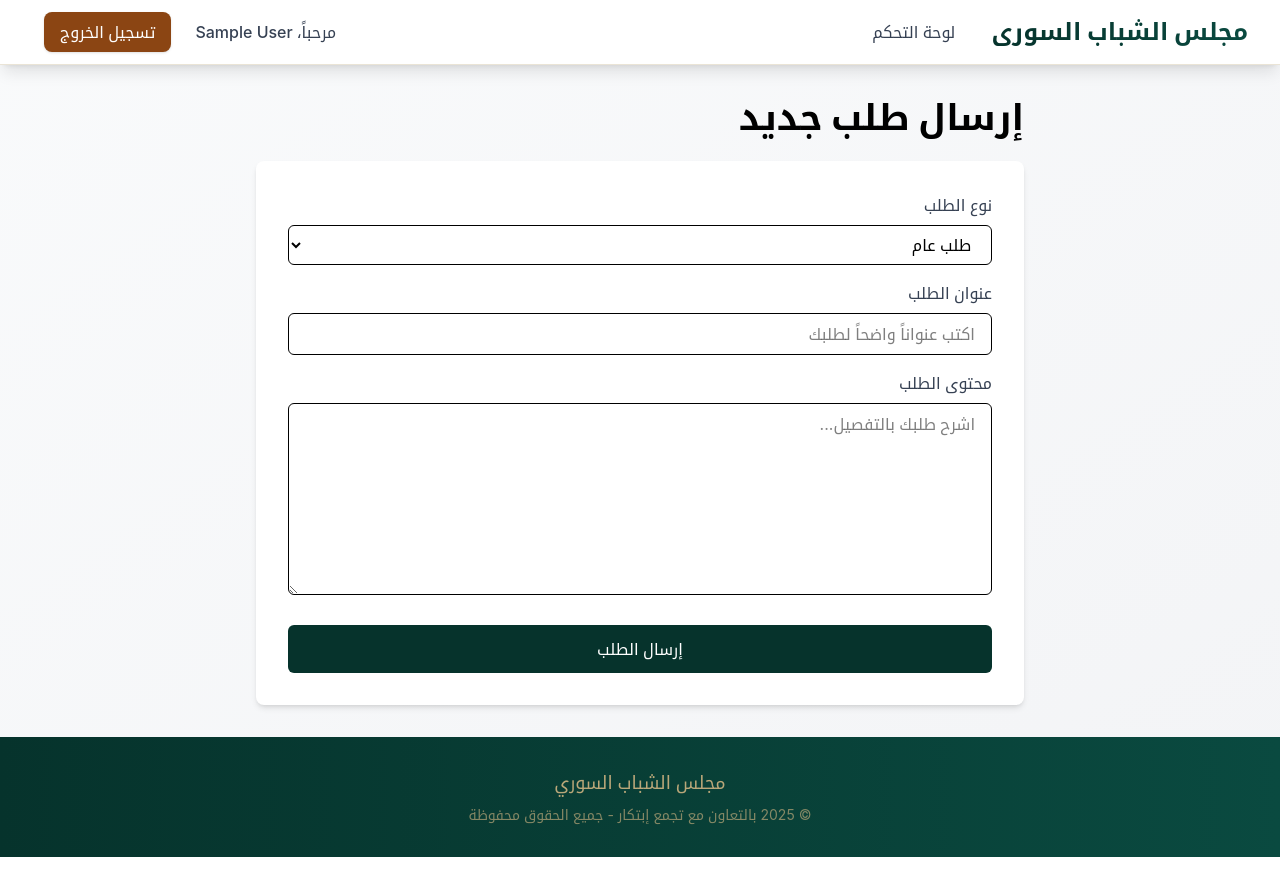
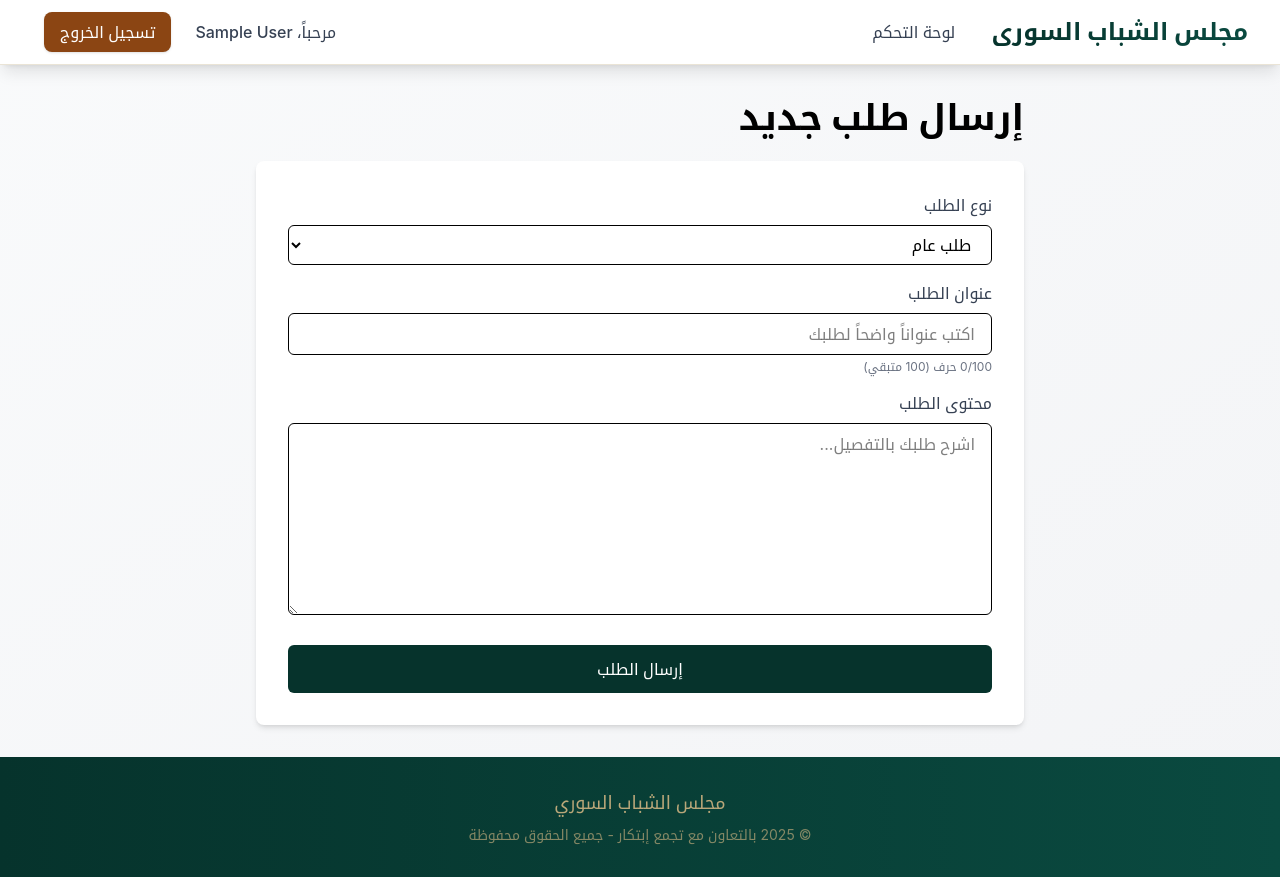
Before and after one commit to ibtikar-syria/syrian-youth-council, a React (Vite) app in the folder fe-main/: page /create-request in a window 1280 px wide. Built offline with nearby package versions, Linux system fonts and the light colour scheme; no server answers; sample sign-in values are in the browser's storage.

Commit message:
feat: add character counter for title input in CreateRequest component

```diff
--- a/fe-main/src/pages/CreateRequest.tsx
+++ b/fe-main/src/pages/CreateRequest.tsx
@@ -80,7 +80,11 @@ const CreateRequest = () => {
               placeholder="اكتب عنواناً واضحاً لطلبك"
               required
               minLength={5}
+              maxLength={100}
             />
+            <div className="text-xs text-gray-500 mt-1 text-right">
+              {title.length}/100 حرف ({100 - title.length} متبقي)
+            </div>
           </div>
 
           <div className="mb-6">
```
